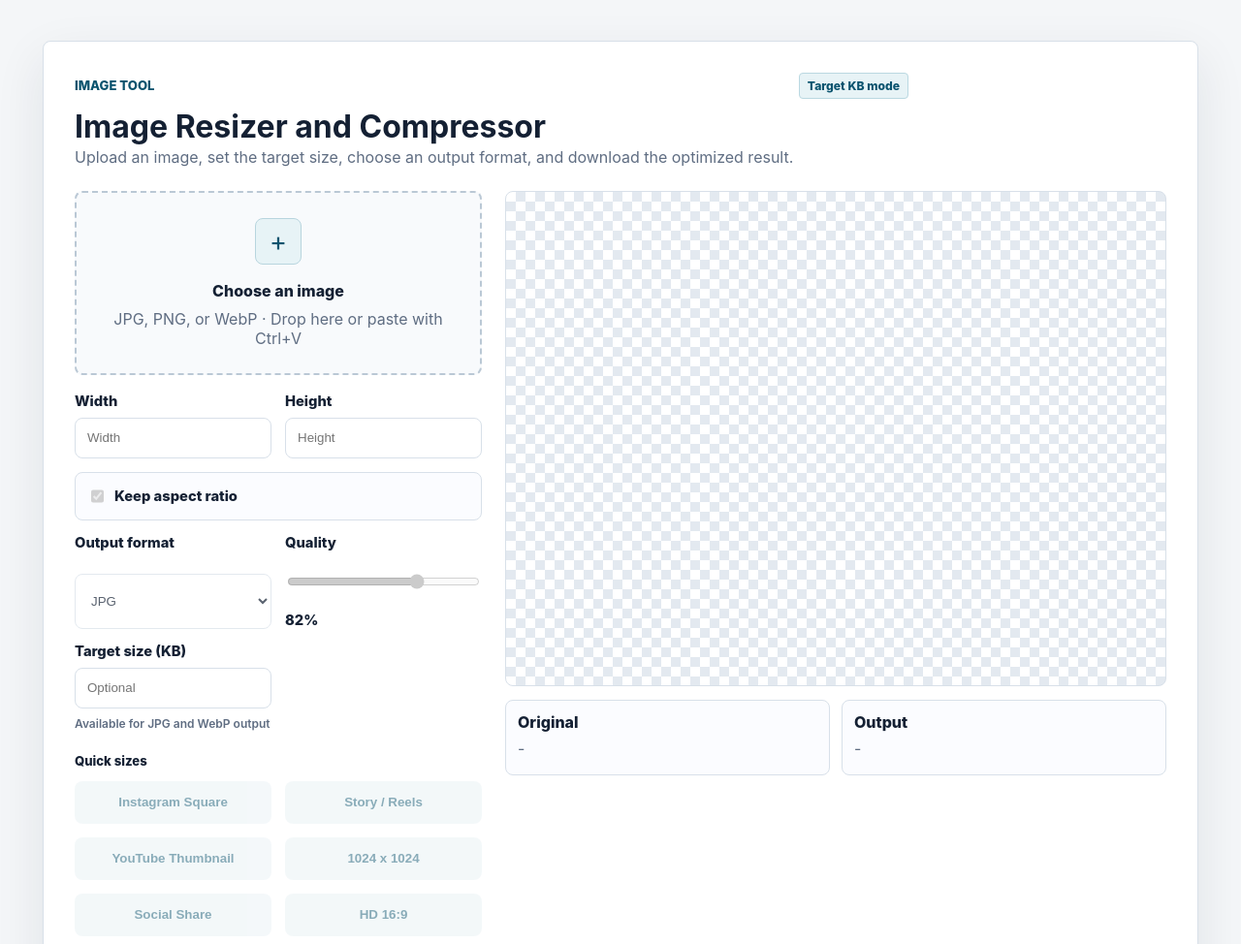
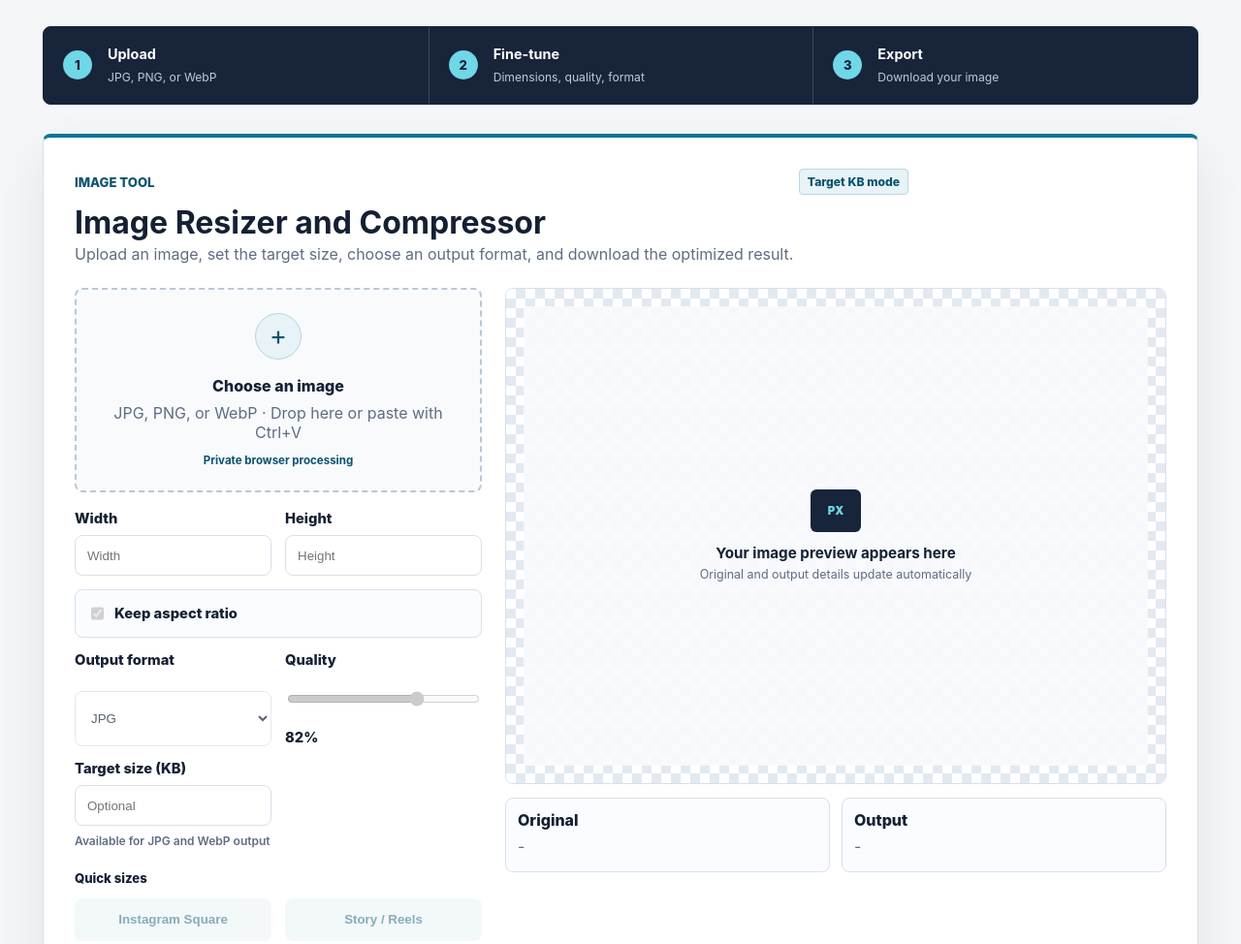
Before and after one commit to ijmu/fitmypic, a plain HTML site: page index.html in a window 1280 px wide. Shown: the part 435-1409 px from the top of the page at 97% size. Drawn offline with Linux system fonts and the light colour scheme.

Commit message:
Polish image editing workspace

```diff
--- a/index.html
+++ b/index.html
@@ -37,6 +37,7 @@
       <a class="brand" href="./" aria-label="FitMyPic home">
         <img class="brand-icon" src="./site-icon.svg" alt="" aria-hidden="true" />
         <span>FitMyPic</span>
+        <small>Image workspace</small>
       </a>
       <nav aria-label="Primary navigation">
         <a href="#tool">Tool</a>
@@ -67,6 +68,12 @@
           </ul>
         </div>
       </section>
+
+      <ol class="process-rail" aria-label="How the image tool works">
+        <li><span>1</span><strong>Upload</strong><small>JPG, PNG, or WebP</small></li>
+        <li><span>2</span><strong>Fine-tune</strong><small>Dimensions, quality, format</small></li>
+        <li><span>3</span><strong>Export</strong><small>Download your image</small></li>
+      </ol>
 
       <section id="tool" class="tool-shell" aria-labelledby="tool-title">
         <div class="section-head">
@@ -139,7 +146,14 @@
           </div>
 
           <div class="preview-panel">
-            <canvas id="previewCanvas" width="800" height="520" aria-label="Image preview"></canvas>
+            <div class="preview-stage">
+              <canvas id="previewCanvas" width="800" height="520" aria-label="Image preview"></canvas>
+              <div id="previewEmpty" class="preview-empty" aria-hidden="true">
+                <span class="preview-symbol">PX</span>
+                <strong>Your image preview appears here</strong>
+                <small>Original and output details update automatically</small>
+              </div>
+            </div>
             <dl class="meta-grid">
               <div>
                 <dt>Original</dt>
--- a/script.js
+++ b/script.js
@@ -14,6 +14,7 @@ const statusBox = document.querySelector("#status");
 const previewCanvas = document.querySelector("#previewCanvas");
 const originalMeta = document.querySelector("#originalMeta");
 const outputMeta = document.querySelector("#outputMeta");
+const previewEmpty = document.querySelector("#previewEmpty");
 const presetButtons = document.querySelectorAll(".preset");
 
 const ctx = previewCanvas.getContext("2d");
@@ -177,6 +178,7 @@ async function loadFile(file) {
   widthInput.value = sourceImage.naturalWidth;
   heightInput.value = sourceImage.naturalHeight;
   originalMeta.textContent = `${sourceImage.naturalWidth} x ${sourceImage.naturalHeight}, ${formatBytes(file.size)}`;
+  previewEmpty.hidden = true;
 
   const preferredFormat = file.type === "image/png" || file.type === "image/webp" ? file.type : "image/jpeg";
   formatSelect.value = preferredFormat;
--- a/styles.css
+++ b/styles.css
@@ -63,6 +63,15 @@ summary:focus-visible,
   font-weight: 850;
   gap: 10px;
   text-decoration: none;
+}
+
+.brand small {
+  border-left: 1px solid var(--line-strong);
+  color: var(--muted);
+  font-size: 0.72rem;
+  font-weight: 650;
+  margin-left: 2px;
+  padding-left: 12px;
 }
 
 .brand-mark {
@@ -147,8 +156,8 @@ main {
 }
 
 .hero {
-  max-width: 900px;
-  padding: 42px 0 18px;
+  max-width: 980px;
+  padding: 48px 0 22px;
 }
 
 .hero-copy {
@@ -171,11 +180,59 @@ p {
 }
 
 h1 {
-  font-size: 3.5rem;
+  font-size: 3.35rem;
   letter-spacing: 0;
   line-height: 1.05;
   margin-bottom: 14px;
   max-width: 900px;
+}
+
+.process-rail {
+  background: #17243a;
+  border: 1px solid #17243a;
+  border-radius: 8px;
+  display: grid;
+  grid-template-columns: repeat(3, minmax(0, 1fr));
+  list-style: none;
+  margin: 8px 0 30px;
+  padding: 0;
+}
+
+.process-rail li {
+  align-items: center;
+  border-left: 1px solid rgba(255, 255, 255, 0.16);
+  display: grid;
+  gap: 2px 12px;
+  grid-template-columns: 34px minmax(0, 1fr);
+  padding: 16px 20px;
+}
+
+.process-rail li:first-child {
+  border-left: 0;
+}
+
+.process-rail span {
+  align-items: center;
+  background: #70d7e7;
+  border-radius: 50%;
+  color: #17243a;
+  display: inline-flex;
+  font-size: 0.82rem;
+  font-weight: 850;
+  grid-row: 1 / 3;
+  height: 30px;
+  justify-content: center;
+  width: 30px;
+}
+
+.process-rail strong {
+  color: #fff;
+  font-size: 0.9rem;
+}
+
+.process-rail small {
+  color: #bdcadb;
+  font-size: 0.76rem;
 }
 
 h2 {
@@ -258,9 +315,13 @@ dd {
   background: var(--surface);
   border: 1px solid var(--line);
   border-radius: 8px;
-  box-shadow: var(--shadow);
+  box-shadow: 0 20px 50px rgba(20, 32, 51, 0.08);
   padding: 32px;
   position: relative;
+}
+
+#tool {
+  border-top: 4px solid var(--accent);
 }
 
 #tool {
@@ -323,13 +384,21 @@ dd {
   display: flex;
   flex-direction: column;
   justify-content: center;
-  min-height: 190px;
+  min-height: 210px;
   padding: 24px;
   text-align: center;
   transition:
     background 160ms ease,
     border-color 160ms ease,
     box-shadow 160ms ease;
+}
+
+.dropzone::after {
+  color: var(--accent-dark);
+  content: "Private browser processing";
+  font-size: 0.72rem;
+  font-weight: 750;
+  margin-top: 12px;
 }
 
 .dropzone.dragover,
@@ -349,7 +418,7 @@ dd {
   align-items: center;
   background: var(--soft);
   border: 1px solid #b8d5de;
-  border-radius: 8px;
+  border-radius: 50%;
   color: var(--accent-dark);
   display: inline-flex;
   font-size: 1.7rem;
@@ -486,6 +555,14 @@ button:disabled {
   min-width: 0;
 }
 
+.preview-stage {
+  background: #e9eef4;
+  border: 1px solid var(--line);
+  border-radius: 8px;
+  overflow: hidden;
+  position: relative;
+}
+
 .preview-panel canvas {
   aspect-ratio: 4 / 3;
   background:
@@ -500,13 +577,54 @@ button:disabled {
     10px -10px,
     -10px 0;
   background-size: 20px 20px;
-  border: 1px solid var(--line);
-  border-radius: 8px;
+  border: 0;
+  border-radius: 0;
   display: block;
   max-height: 620px;
   max-width: 100%;
   object-fit: contain;
   width: 100%;
+}
+
+.preview-empty {
+  align-items: center;
+  background: rgba(248, 250, 252, 0.92);
+  display: flex;
+  flex-direction: column;
+  inset: 18px;
+  justify-content: center;
+  pointer-events: none;
+  position: absolute;
+  text-align: center;
+}
+
+.preview-empty[hidden] {
+  display: none;
+}
+
+.preview-empty strong {
+  color: var(--ink);
+  font-size: 0.95rem;
+  margin-top: 12px;
+}
+
+.preview-empty small {
+  color: var(--muted);
+  font-size: 0.78rem;
+  margin-top: 5px;
+}
+
+.preview-symbol {
+  align-items: center;
+  background: #17243a;
+  border-radius: 6px;
+  color: #70d7e7;
+  display: inline-flex;
+  font-size: 0.72rem;
+  font-weight: 900;
+  height: 44px;
+  justify-content: center;
+  width: 52px;
 }
 
 .meta-grid {
@@ -700,6 +818,19 @@ footer span {
     grid-template-columns: 1fr;
   }
 
+  .process-rail {
+    grid-template-columns: 1fr;
+  }
+
+  .process-rail li {
+    border-left: 0;
+    border-top: 1px solid rgba(255, 255, 255, 0.16);
+  }
+
+  .process-rail li:first-child {
+    border-top: 0;
+  }
+
   .detail-list div {
     grid-template-columns: 1fr;
   }
@@ -739,6 +870,14 @@ footer span {
     font-size: 2.35rem;
   }
 
+  .brand small {
+    display: none;
+  }
+
+  .process-rail li {
+    padding: 13px 16px;
+  }
+
   .hero-facts li {
     font-size: 0.82rem;
     padding: 0 10px;
```
